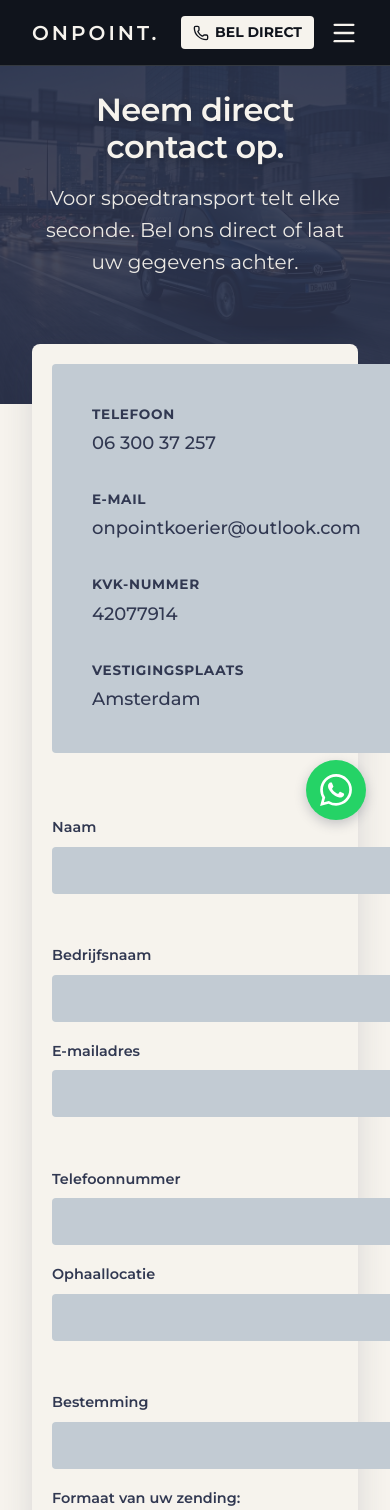
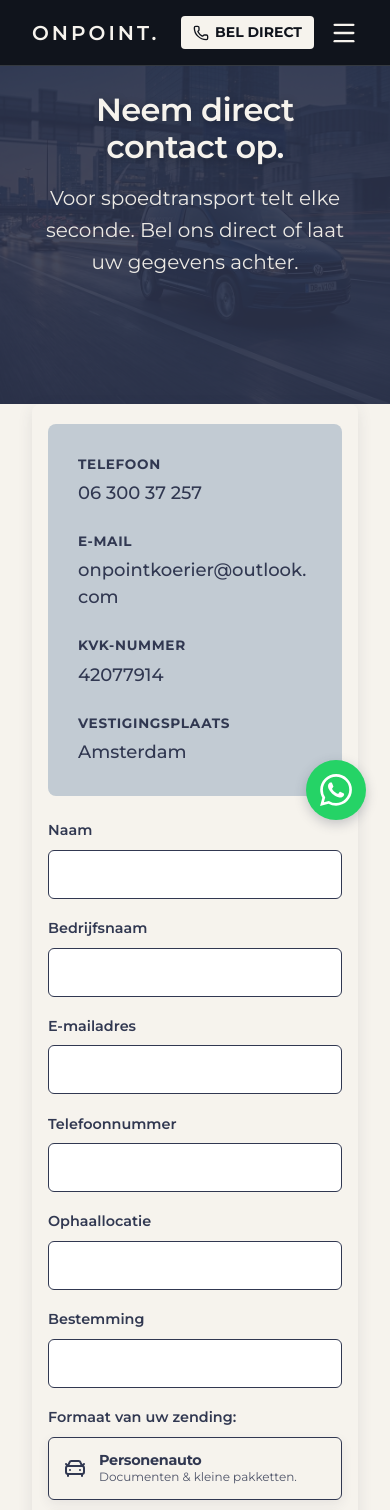
Before and after one commit to bibicloon/onpoint, a Next.js app: page /contact in a window 390 px wide. Shown: the top 1510 px of the page. Built offline with nearby package versions, Linux system fonts and the light colour scheme.

Commit message:
fix: optimize mobile contact form layout, contrast, input sizing and iOS safari zooming

```diff
--- a/src/app/contact/ContactForm.tsx
+++ b/src/app/contact/ContactForm.tsx
@@ -87,23 +87,14 @@ export default function ContactForm() {
         {/* VISUELE VOERTUIGKEUZE */}
         <div className={styles.formGroup}>
           <label style={{ color: '#313851', marginBottom: '8px' }}>Formaat van uw zending:</label>
-          <div style={{ display: 'flex', gap: '12px', flexDirection: 'row', flexWrap: 'wrap' }}>
+          <div className={styles.vehicleGrid}>
             {/* Kaart 1 */}
             <div
               onClick={() => setVehicle('Personenauto')}
+              className={styles.vehicleCard}
               style={{
-                flex: '1 1 200px',
-                cursor: 'pointer',
                 backgroundColor: vehicle === 'Personenauto' ? '#C2CBD3' : '#F6F3ED',
-                border: vehicle === 'Personenauto' ? '3px solid #313851' : '2px solid #313851',
-                borderRadius: '6px',
-                padding: '12px',
-                boxShadow: '0 4px 12px rgba(49, 56, 81, 0.1)',
-                display: 'flex',
-                flexDirection: 'row',
-                alignItems: 'center',
-                gap: '12px',
-                transition: 'all 0.2s ease-in-out'
+                border: vehicle === 'Personenauto' ? '3px solid #313851' : '1.5px solid #313851',
               }}
             >
               <CarFront color="#313851" size={24} />
@@ -116,19 +107,10 @@ export default function ContactForm() {
             {/* Kaart 2 */}
             <div
               onClick={() => setVehicle('Caddy-formaat')}
+              className={styles.vehicleCard}
               style={{
-                flex: '1 1 200px',
-                cursor: 'pointer',
                 backgroundColor: vehicle === 'Caddy-formaat' ? '#C2CBD3' : '#F6F3ED',
-                border: vehicle === 'Caddy-formaat' ? '3px solid #313851' : '2px solid #313851',
-                borderRadius: '6px',
-                padding: '12px',
-                boxShadow: '0 4px 12px rgba(49, 56, 81, 0.1)',
-                display: 'flex',
-                flexDirection: 'row',
-                alignItems: 'center',
-                gap: '12px',
-                transition: 'all 0.2s ease-in-out'
+                border: vehicle === 'Caddy-formaat' ? '3px solid #313851' : '1.5px solid #313851',
               }}
             >
               <Truck color="#313851" size={24} />
--- a/src/app/contact/contact.module.css
+++ b/src/app/contact/contact.module.css
@@ -1,35 +1,38 @@
 .contactGrid {
   display: grid;
   grid-template-columns: 1fr 1fr;
-  gap: var(--spacing-lg);
+  gap: 30px;
   max-width: 1200px;
-  margin: -120px auto 0; /* Negatieve marge voor overlap over hero, uitsluitend op deze container */
+  margin: -100px auto 0; /* Negatieve marge voor overlap over hero op desktop */
   position: relative;
   z-index: 10;
   align-items: stretch;
   background-color: var(--color-light); /* #F6F3ED */
   padding: 40px;
-  border-radius: 8px;
-  box-shadow: 0 10px 30px rgba(49, 56, 81, 0.15); /* Subtiele schaduw */
+  border-radius: 12px;
+  box-shadow: 0 10px 30px rgba(49, 56, 81, 0.15);
 }
 
 @media (max-width: 768px) {
   .contactGrid {
     grid-template-columns: 1fr;
-    margin-top: -60px;
-    padding: 20px;
+    margin-top: 0px; /* Geen overlap op mobiel om krapte te voorkomen */
+    padding: 20px 16px;
+    gap: 24px;
+    border-radius: 8px;
+    box-shadow: 0 4px 15px rgba(49, 56, 81, 0.1);
   }
 }
 
 .infoCard {
   background-color: var(--color-steel); /* #C2CBD3 */
-  padding: 40px;
-  border-radius: 4px;
+  padding: 30px;
+  border-radius: 8px;
   height: 100%;
 }
 
 .infoItem {
-  margin-bottom: var(--spacing-md);
+  margin-bottom: 1.5rem;
   display: flex;
   flex-direction: column;
 }
@@ -52,6 +55,7 @@
   color: var(--color-dark);
   text-decoration: none;
   font-weight: 500;
+  word-break: break-word;
 }
 
 .infoValue[href]:hover {
@@ -88,18 +92,21 @@
 .formControl {
   width: 100%;
   padding: 14px;
-  border: none; /* randen weglaten */
-  border-radius: 4px;
+  border: 1.5px solid #313851; /* Duidelijke rand voor optimale zichtbaarheid */
+  border-radius: 6px;
   font-family: inherit;
-  font-size: 1rem;
-  background-color: var(--color-steel); /* #C2CBD3 */
-  color: var(--color-dark); /* #313851 */
-  transition: opacity 0.2s ease;
+  font-size: 16px; /* Prevents auto-zoom in iOS Safari */
+  background-color: #FFFFFF; /* Hoge contrast achtergrond voor mobiel */
+  color: #313851; /* #313851 */
+  transition: border-color 0.2s ease, box-shadow 0.2s ease;
+  -webkit-appearance: none;
+  box-sizing: border-box;
 }
 
 .formControl:focus {
   outline: none;
-  opacity: 0.8;
+  border-color: #313851;
+  box-shadow: 0 0 0 3px rgba(49, 56, 81, 0.15);
 }
 
 textarea.formControl {
@@ -108,28 +115,53 @@ textarea.formControl {
   flex-grow: 1;
 }
 
+.vehicleGrid {
+  display: grid;
+  grid-template-columns: 1fr 1fr;
+  gap: 12px;
+}
+
+@media (max-width: 550px) {
+  .vehicleGrid {
+    grid-template-columns: 1fr;
+  }
+}
+
+.vehicleCard {
+  cursor: pointer;
+  border-radius: 6px;
+  padding: 14px;
+  box-shadow: 0 4px 12px rgba(49, 56, 81, 0.08);
+  display: flex;
+  flex-direction: row;
+  align-items: center;
+  gap: 12px;
+  transition: all 0.2s ease-in-out;
+  -webkit-tap-highlight-color: transparent;
+}
+
 .submitBtn {
   width: 100%;
-  margin-top: auto; /* Lijn uit aan de onderkant */
+  margin-top: 1rem;
   border: none;
   padding: 16px;
+  font-size: 1rem;
   font-weight: 700;
   text-transform: uppercase;
   cursor: pointer;
-  border-radius: 4px;
-}
-
-.submitBtn:hover {
+  border-radius: 6px;
+  box-sizing: border-box;
 }
 
 .formRow {
   display: grid;
   grid-template-columns: 1fr 1fr;
-  gap: var(--spacing-md);
+  gap: 16px;
 }
 
 @media (max-width: 600px) {
   .formRow {
     grid-template-columns: 1fr;
+    gap: 0;
   }
 }
```
